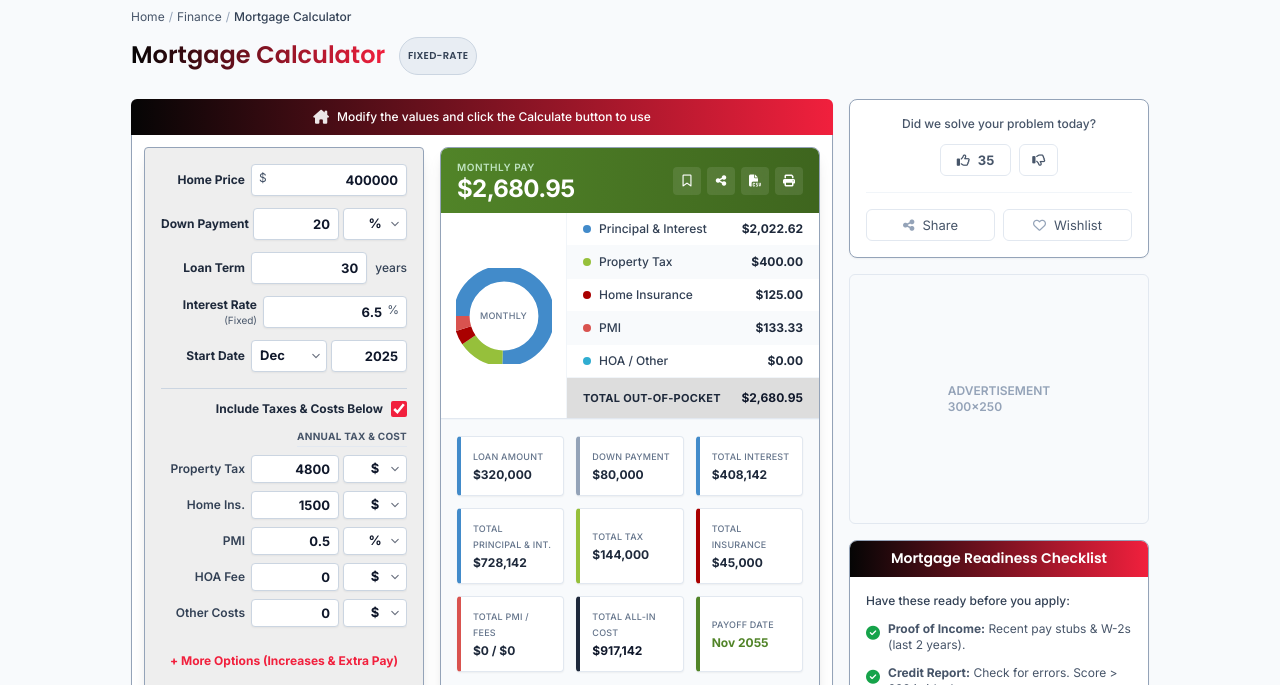
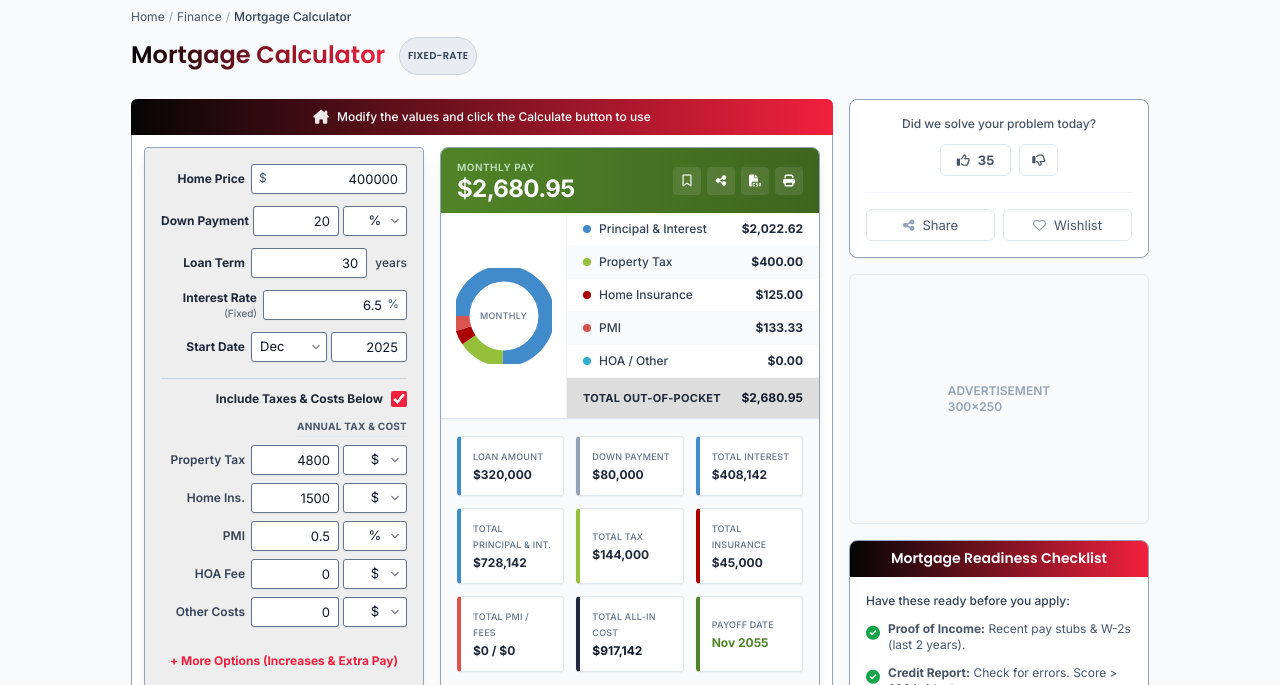
Before and after one commit to toolblaster/DailyCalc.org, a plain HTML site: page finance/mortgage-calculator.html in a window 1280 px wide. Shown: the part 110-795 px from the top of the page. Drawn offline with nearby package versions, Linux system fonts and the light colour scheme.

Commit message:
Update mortgage-calculator.html

```diff
--- a/finance/mortgage-calculator.html
+++ b/finance/mortgage-calculator.html
@@ -152,7 +152,7 @@
                                     <label for="homePrice" class="input-label w-[35%] text-slate-800 font-bold">Home Price</label>
                                     <div class="relative w-[65%]">
                                         <span class="absolute left-2 top-1.5 text-xs text-slate-600 z-10">$</span>
-                                        <input type="number" id="homePrice" value="400000" class="compact-input pl-6 bg-white text-slate-900 font-bold border-slate-300 rounded shadow-sm h-8">
+                                        <input type="number" id="homePrice" value="400000" class="compact-input pl-6">
                                     </div>
                                 </div>
 
@@ -161,9 +161,9 @@
                                     <label for="downPaymentInput" class="input-label w-[35%] text-slate-800 font-bold">Down Payment</label>
                                     <div class="flex w-[65%] gap-1">
                                         <div class="relative flex-1">
-                                            <input type="number" id="downPaymentInput" value="20" class="compact-input bg-white text-slate-900 font-bold border-slate-300 rounded shadow-sm h-8 w-full">
+                                            <input type="number" id="downPaymentInput" value="20" class="compact-input w-full">
                                         </div>
-                                        <select id="downPaymentType" aria-label="Down payment unit" class="compact-select w-16 px-1 text-center bg-white text-slate-900 font-bold border-slate-300 rounded shadow-sm h-8">
+                                        <select id="downPaymentType" aria-label="Down payment unit" class="compact-select w-16 px-1 text-center">
                                             <option value="%">%</option>
                                             <option value="$">$</option>
                                         </select>
@@ -174,7 +174,7 @@
                                     <!-- A11Y FIX: Corrected 'for' attribute to match input ID 'loanTermInput' -->
                                     <label for="loanTermInput" class="input-label w-[35%] text-slate-800 font-bold">Loan Term</label>
                                     <div class="w-[65%] flex items-center gap-2">
-                                        <input type="number" id="loanTermInput" value="30" class="compact-input w-full bg-white text-slate-900 font-bold border-slate-300 rounded shadow-sm h-8">
+                                        <input type="number" id="loanTermInput" value="30" class="compact-input w-full">
                                         <span class="text-xs text-slate-700 whitespace-nowrap font-medium">years</span>
                                     </div>
                                 </div>
@@ -182,7 +182,7 @@
                                 <div class="input-row mb-3">
                                     <label for="interestRate" class="input-label w-[40%] text-slate-800 font-bold whitespace-normal leading-tight">Interest Rate <span class="font-normal text-[10px] text-slate-600 block sm:inline">(Fixed)</span></label>
                                     <div class="relative w-[60%]">
-                                        <input type="number" id="interestRate" value="6.5" step="0.01" class="compact-input pr-6 bg-white text-slate-900 font-bold border-slate-300 rounded shadow-sm h-8">
+                                        <input type="number" id="interestRate" value="6.5" step="0.01" class="compact-input pr-6">
                                         <span class="absolute right-2 top-1.5 text-xs text-slate-600">%</span>
                                     </div>
                                 </div>
@@ -190,11 +190,11 @@
                                 <div class="input-row mb-4">
                                     <span class="input-label w-[35%] text-slate-800 font-bold" id="startDateLabel">Start Date</span>
                                     <div class="flex w-[65%] gap-1">
-                                        <select id="startMonth" aria-labelledby="startDateLabel" aria-label="Start Month" class="compact-select w-[50%] bg-white text-slate-900 font-bold border-slate-300 rounded shadow-sm h-8">
+                                        <select id="startMonth" aria-labelledby="startDateLabel" aria-label="Start Month" class="compact-select w-[50%]">
                                             <option value="0">Jan</option><option value="1">Feb</option><option value="2">Mar</option><option value="3">Apr</option><option value="4">May</option><option value="5">Jun</option><option value="6">Jul</option><option value="7">Aug</option><option value="8">Sep</option><option value="9">Oct</option><option value="10">Nov</option><option value="11">Dec</option>
                                         </select>
                                         <!-- A11Y FIX: Added placeholder-slate-500 for better contrast -->
-                                        <input type="number" id="startYear" aria-labelledby="startDateLabel" aria-label="Start Year" class="compact-input w-[50%] bg-white text-slate-900 font-bold border-slate-300 rounded shadow-sm h-8 placeholder-slate-500" placeholder="Year">
+                                        <input type="number" id="startYear" aria-labelledby="startDateLabel" aria-label="Start Year" class="compact-input w-[50%] placeholder-slate-500" placeholder="Year">
                                     </div>
                                 </div>
 
@@ -217,9 +217,9 @@
                                         <label for="propertyTax" class="input-label w-[35%] text-slate-700 font-semibold">Property Tax</label>
                                         <div class="flex w-[65%] gap-1">
                                             <div class="relative flex-1">
-                                                <input type="number" id="propertyTax" value="4800" class="compact-input bg-white w-full text-slate-900 font-bold border-slate-300 rounded shadow-sm h-7">
+                                                <input type="number" id="propertyTax" value="4800" class="compact-input w-full">
                                             </div>
-                                            <select id="propertyTaxType" aria-label="Property tax unit" class="compact-select w-16 px-1 text-center bg-white text-slate-900 font-bold border-slate-300 rounded shadow-sm h-7">
+                                            <select id="propertyTaxType" aria-label="Property tax unit" class="compact-select w-16 px-1 text-center">
                                                 <option value="$">$</option>
                                                 <option value="%">%</option>
                                             </select>
@@ -231,9 +231,9 @@
                                         <label for="homeInsurance" class="input-label w-[35%] text-slate-700 font-semibold">Home Ins.</label>
                                         <div class="flex w-[65%] gap-1">
                                             <div class="relative flex-1">
-                                                <input type="number" id="homeInsurance" value="1500" class="compact-input bg-white w-full text-slate-900 font-bold border-slate-300 rounded shadow-sm h-7">
+                                                <input type="number" id="homeInsurance" value="1500" class="compact-input w-full">
                                             </div>
-                                            <select id="homeInsuranceType" aria-label="Home insurance unit" class="compact-select w-16 px-1 text-center bg-white text-slate-900 font-bold border-slate-300 rounded shadow-sm h-7">
+                                            <select id="homeInsuranceType" aria-label="Home insurance unit" class="compact-select w-16 px-1 text-center">
                                                 <option value="$">$</option>
                                                 <option value="%">%</option>
                                             </select>
@@ -245,9 +245,9 @@
                                         <label for="pmi" class="input-label w-[35%] text-slate-700 font-semibold">PMI</label>
                                         <div class="flex w-[65%] gap-1">
                                             <div class="relative flex-1">
-                                                <input type="number" id="pmi" value="0.5" class="compact-input bg-white w-full text-slate-900 font-bold border-slate-300 rounded shadow-sm h-7">
+                                                <input type="number" id="pmi" value="0.5" class="compact-input w-full">
                                             </div>
-                                            <select id="pmiType" aria-label="PMI unit" class="compact-select w-16 px-1 text-center bg-white text-slate-900 font-bold border-slate-300 rounded shadow-sm h-7">
+                                            <select id="pmiType" aria-label="PMI unit" class="compact-select w-16 px-1 text-center">
                                                 <option value="%">%</option>
                                                 <option value="$">$</option>
                                             </select>
@@ -259,9 +259,9 @@
                                         <label for="hoaFees" class="input-label w-[35%] text-slate-700 font-semibold">HOA Fee</label>
                                         <div class="flex w-[65%] gap-1">
                                             <div class="relative flex-1">
-                                                <input type="number" id="hoaFees" value="0" class="compact-input bg-white w-full text-slate-900 font-bold border-slate-300 rounded shadow-sm h-7">
+                                                <input type="number" id="hoaFees" value="0" class="compact-input w-full">
                                             </div>
-                                            <select id="hoaFeesType" aria-label="HOA fee unit" class="compact-select w-16 px-1 text-center bg-white text-slate-900 font-bold border-slate-300 rounded shadow-sm h-7">
+                                            <select id="hoaFeesType" aria-label="HOA fee unit" class="compact-select w-16 px-1 text-center">
                                                 <option value="$">$</option>
                                                 <option value="%">%</option>
                                             </select>
@@ -273,9 +273,9 @@
                                         <label for="otherCosts" class="input-label w-[35%] text-slate-700 font-semibold">Other Costs</label>
                                         <div class="flex w-[65%] gap-1">
                                             <div class="relative flex-1">
-                                                <input type="number" id="otherCosts" value="0" class="compact-input bg-white w-full text-slate-900 font-bold border-slate-300 rounded shadow-sm h-7">
+                                                <input type="number" id="otherCosts" value="0" class="compact-input w-full">
                                             </div>
-                                            <select id="otherCostsType" aria-label="Other costs unit" class="compact-select w-16 px-1 text-center bg-white text-slate-900 font-bold border-slate-300 rounded shadow-sm h-7">
+                                            <select id="otherCostsType" aria-label="Other costs unit" class="compact-select w-16 px-1 text-center">
                                                 <option value="$">$</option>
                                                 <option value="%">%</option>
                                             </select>
@@ -294,16 +294,16 @@
                                     <div class="calc-option-group !bg-white !border-slate-300 !rounded-md !p-3 !shadow-sm">
                                         <h3 class="text-[11px] font-bold text-slate-800 mb-2 uppercase tracking-wide">Annual Tax & Cost Increase</h3>
                                         <!-- A11Y FIX: Added explicit 'for' attributes to labels in advanced section -->
-                                        <div class="input-row mb-2"><label for="taxIncrease" class="input-label w-[50%] text-slate-700 font-semibold">Property Tax</label><div class="relative w-[50%]"><input type="number" id="taxIncrease" value="0" class="compact-input pr-6 bg-white text-slate-900 font-bold border-slate-300 rounded shadow-sm h-7"><span class="absolute right-2 top-1 text-xs text-slate-600">%</span></div></div>
-                                        <div class="input-row mb-2"><label for="insIncrease" class="input-label w-[50%] text-slate-700 font-semibold">Home Ins.</label><div class="relative w-[50%]"><input type="number" id="insIncrease" value="0" class="compact-input pr-6 bg-white text-slate-900 font-bold border-slate-300 rounded shadow-sm h-7"><span class="absolute right-2 top-1 text-xs text-slate-600">%</span></div></div>
-                                        <div class="input-row mb-2"><label for="hoaIncrease" class="input-label w-[50%] text-slate-700 font-semibold">HOA Fee</label><div class="relative w-[50%]"><input type="number" id="hoaIncrease" value="0" class="compact-input pr-6 bg-white text-slate-900 font-bold border-slate-300 rounded shadow-sm h-7"><span class="absolute right-2 top-1 text-xs text-slate-600">%</span></div></div>
-                                        <div class="input-row mb-2"><label for="otherIncrease" class="input-label w-[50%] text-slate-700 font-semibold">Other Costs</label><div class="relative w-[50%]"><input type="number" id="otherIncrease" value="0" class="compact-input pr-6 bg-white text-slate-900 font-bold border-slate-300 rounded shadow-sm h-7"><span class="absolute right-2 top-1 text-xs text-slate-600">%</span></div></div>
+                                        <div class="input-row mb-2"><label for="taxIncrease" class="input-label w-[50%] text-slate-700 font-semibold">Property Tax</label><div class="relative w-[50%]"><input type="number" id="taxIncrease" value="0" class="compact-input pr-6"><span class="absolute right-2 top-1 text-xs text-slate-600">%</span></div></div>
+                                        <div class="input-row mb-2"><label for="insIncrease" class="input-label w-[50%] text-slate-700 font-semibold">Home Ins.</label><div class="relative w-[50%]"><input type="number" id="insIncrease" value="0" class="compact-input pr-6"><span class="absolute right-2 top-1 text-xs text-slate-600">%</span></div></div>
+                                        <div class="input-row mb-2"><label for="hoaIncrease" class="input-label w-[50%] text-slate-700 font-semibold">HOA Fee</label><div class="relative w-[50%]"><input type="number" id="hoaIncrease" value="0" class="compact-input pr-6"><span class="absolute right-2 top-1 text-xs text-slate-600">%</span></div></div>
+                                        <div class="input-row mb-2"><label for="otherIncrease" class="input-label w-[50%] text-slate-700 font-semibold">Other Costs</label><div class="relative w-[50%]"><input type="number" id="otherIncrease" value="0" class="compact-input pr-6"><span class="absolute right-2 top-1 text-xs text-slate-600">%</span></div></div>
                                     </div>
                                     <!-- Extra Payments -->
                                     <div class="calc-option-group !bg-white !border-slate-300 !rounded-md !p-3 !shadow-sm">
                                         <h3 class="text-[11px] font-bold text-slate-800 mb-2 uppercase tracking-wide">Extra Payments</h3>
-                                        <div class="mb-3"><div class="flex items-center gap-1 mb-1"><label for="extraMonthly" class="text-[10px] font-bold text-slate-700">Extra Monthly Pay</label></div><div class="flex gap-1"><div class="relative w-[40%]"><span class="absolute left-1.5 top-1 text-[10px] text-slate-600">$</span><input type="number" id="extraMonthly" value="0" class="compact-input pl-4 bg-white text-slate-900 font-bold border-slate-300 rounded shadow-sm h-7"></div><span class="text-[10px] self-center text-slate-600 font-semibold">from</span><select id="extraMonthlyMonth" aria-label="Extra monthly payment start month" class="compact-select w-[40%] bg-white text-slate-900 font-bold border-slate-300 rounded shadow-sm h-7"><option value="0">Jan</option><option value="1">Feb</option><option value="2">Mar</option><option value="3">Apr</option><option value="4">May</option><option value="5">Jun</option><option value="6">Jul</option><option value="7">Aug</option><option value="8">Sep</option><option value="9">Oct</option><option value="10">Nov</option><option value="11">Dec</option></select></div></div>
-                                        <div class="mb-3"><div class="flex items-center gap-1 mb-1"><label for="extraYearly" class="text-[10px] font-bold text-slate-700">Extra Yearly Pay</label></div><div class="flex gap-1"><div class="relative w-[40%]"><span class="absolute left-1.5 top-1 text-[10px] text-slate-600">$</span><input type="number" id="extraYearly" value="0" class="compact-input pl-4 bg-white text-slate-900 font-bold border-slate-300 rounded shadow-sm h-7"></div><span class="text-[10px] self-center text-slate-600 font-semibold">in</span><select id="extraYearlyMonth" aria-label="Extra yearly payment month" class="compact-select w-[40%] bg-white text-slate-900 font-bold border-slate-300 rounded shadow-sm h-7"><option value="0">Jan</option><option value="1">Feb</option><option value="2">Mar</option><option value="3">Apr</option><option value="4">May</option><option value="5">Jun</option><option value="6">Jul</option><option value="7">Aug</option><option value="8">Sep</option><option value="9">Oct</option><option value="10">Nov</option><option value="11">Dec</option></select></div></div>
+                                        <div class="mb-3"><div class="flex items-center gap-1 mb-1"><label for="extraMonthly" class="text-[10px] font-bold text-slate-700">Extra Monthly Pay</label></div><div class="flex gap-1"><div class="relative w-[40%]"><span class="absolute left-1.5 top-1 text-[10px] text-slate-600">$</span><input type="number" id="extraMonthly" value="0" class="compact-input pl-4"></div><span class="text-[10px] self-center text-slate-600 font-semibold">from</span><select id="extraMonthlyMonth" aria-label="Extra monthly payment start month" class="compact-select w-[40%]"><option value="0">Jan</option><option value="1">Feb</option><option value="2">Mar</option><option value="3">Apr</option><option value="4">May</option><option value="5">Jun</option><option value="6">Jul</option><option value="7">Aug</option><option value="8">Sep</option><option value="9">Oct</option><option value="10">Nov</option><option value="11">Dec</option></select></div></div>
+                                        <div class="mb-3"><div class="flex items-center gap-1 mb-1"><label for="extraYearly" class="text-[10px] font-bold text-slate-700">Extra Yearly Pay</label></div><div class="flex gap-1"><div class="relative w-[40%]"><span class="absolute left-1.5 top-1 text-[10px] text-slate-600">$</span><input type="number" id="extraYearly" value="0" class="compact-input pl-4"></div><span class="text-[10px] self-center text-slate-600 font-semibold">in</span><select id="extraYearlyMonth" aria-label="Extra yearly payment month" class="compact-select w-[40%]"><option value="0">Jan</option><option value="1">Feb</option><option value="2">Mar</option><option value="3">Apr</option><option value="4">May</option><option value="5">Jun</option><option value="6">Jul</option><option value="7">Aug</option><option value="8">Sep</option><option value="9">Oct</option><option value="10">Nov</option><option value="11">Dec</option></select></div></div>
                                         <div>
                                             <div class="flex items-center justify-between gap-1 mb-1"><label class="text-[10px] font-bold text-slate-700">Extra One-time Pay</label></div>
                                             <div id="oneTimePaymentsContainer" class="space-y-2 mb-2">
@@ -311,16 +311,16 @@
                                                     <div class="flex gap-1 mb-1">
                                                         <div class="relative w-full">
                                                             <span class="absolute left-1.5 top-1 text-[10px] text-slate-600">$</span>
-                                                            <input type="number" aria-label="One-time payment amount" class="compact-input pl-4 bg-white otp-amount text-slate-900 font-bold border-slate-300 rounded shadow-sm h-7" value="0">
+                                                            <input type="number" aria-label="One-time payment amount" class="compact-input pl-4 otp-amount" value="0">
                                                         </div>
                                                     </div>
                                                     <div class="flex gap-1">
                                                         <span class="text-[10px] self-center text-slate-600 font-semibold">in</span>
-                                                        <select class="compact-select w-[45%] otp-month bg-white text-slate-900 font-bold border-slate-300 rounded shadow-sm h-7" aria-label="One-time payment month">
+                                                        <select class="compact-select w-[45%] otp-month" aria-label="One-time payment month">
                                                             <option value="0">Jan</option><option value="1">Feb</option><option value="2">Mar</option><option value="3">Apr</option><option value="4">May</option><option value="5">Jun</option><option value="6">Jul</option><option value="7">Aug</option><option value="8">Sep</option><option value="9">Oct</option><option value="10">Nov</option><option value="11">Dec</option>
                                                         </select>
                                                         <!-- A11Y FIX: placeholder-slate-500 -->
-                                                        <input type="number" aria-label="One-time payment year" class="compact-input w-[35%] otp-year bg-white text-slate-900 font-bold border-slate-300 rounded shadow-sm h-7 placeholder-slate-500" placeholder="Year">
+                                                        <input type="number" aria-label="One-time payment year" class="compact-input w-[35%] otp-year placeholder-slate-500" placeholder="Year">
                                                     </div>
                                                 </div>
                                             </div>
@@ -968,7 +968,7 @@
                 const newRow = document.createElement('div');
                 newRow.className = 'one-time-payment-row border-t border-slate-100 pt-2 mt-2 relative';
                 // A11Y FIX: Added aria-label and placeholder-slate-500 to new dynamic rows
-                newRow.innerHTML = `<button type="button" class="remove-otp absolute -right-2 -top-2 text-red-400 hover:text-red-600 text-xs font-bold px-1" aria-label="Remove payment">&times;</button><div class="flex gap-1 mb-1"><div class="relative w-full"><span class="absolute left-1.5 top-1 text-[10px] text-slate-400">$</span><input type="number" aria-label="One-time payment amount" class="compact-input pl-4 bg-white otp-amount" value="0"></div></div><div class="flex gap-1"><span class="text-[10px] self-center text-slate-400">in</span><select class="compact-select w-[45%] otp-month" aria-label="One-time payment month"><option value="0">Jan</option><option value="1">Feb</option><option value="2">Mar</option><option value="3">Apr</option><option value="4">May</option><option value="5">Jun</option><option value="6">Jul</option><option value="7">Aug</option><option value="8">Sep</option><option value="9">Oct</option><option value="10">Nov</option><option value="11">Dec</option></select><input type="number" aria-label="One-time payment year" class="compact-input w-[35%] otp-year placeholder-slate-500" placeholder="Year" value="${parseInt(document.querySelector('.otp-year').value) + 1}"></div>`;
+                newRow.innerHTML = `<button type="button" class="remove-otp absolute -right-2 -top-2 text-red-400 hover:text-red-600 text-xs font-bold px-1" aria-label="Remove payment">&times;</button><div class="flex gap-1 mb-1"><div class="relative w-full"><span class="absolute left-1.5 top-1 text-[10px] text-slate-400">$</span><input type="number" aria-label="One-time payment amount" class="compact-input pl-4 otp-amount" value="0"></div></div><div class="flex gap-1"><span class="text-[10px] self-center text-slate-400">in</span><select class="compact-select w-[45%] otp-month" aria-label="One-time payment month"><option value="0">Jan</option><option value="1">Feb</option><option value="2">Mar</option><option value="3">Apr</option><option value="4">May</option><option value="5">Jun</option><option value="6">Jul</option><option value="7">Aug</option><option value="8">Sep</option><option value="9">Oct</option><option value="10">Nov</option><option value="11">Dec</option></select><input type="number" aria-label="One-time payment year" class="compact-input w-[35%] otp-year placeholder-slate-500" placeholder="Year" value="${parseInt(document.querySelector('.otp-year').value) + 1}"></div>`;
                 inputs.oneTimeContainer.appendChild(newRow);
                 newRow.querySelectorAll('input, select').forEach(el => el.addEventListener('input', calculate));
                 newRow.querySelector('.remove-otp').addEventListener('click', () => { newRow.remove(); calculate(); });
```
